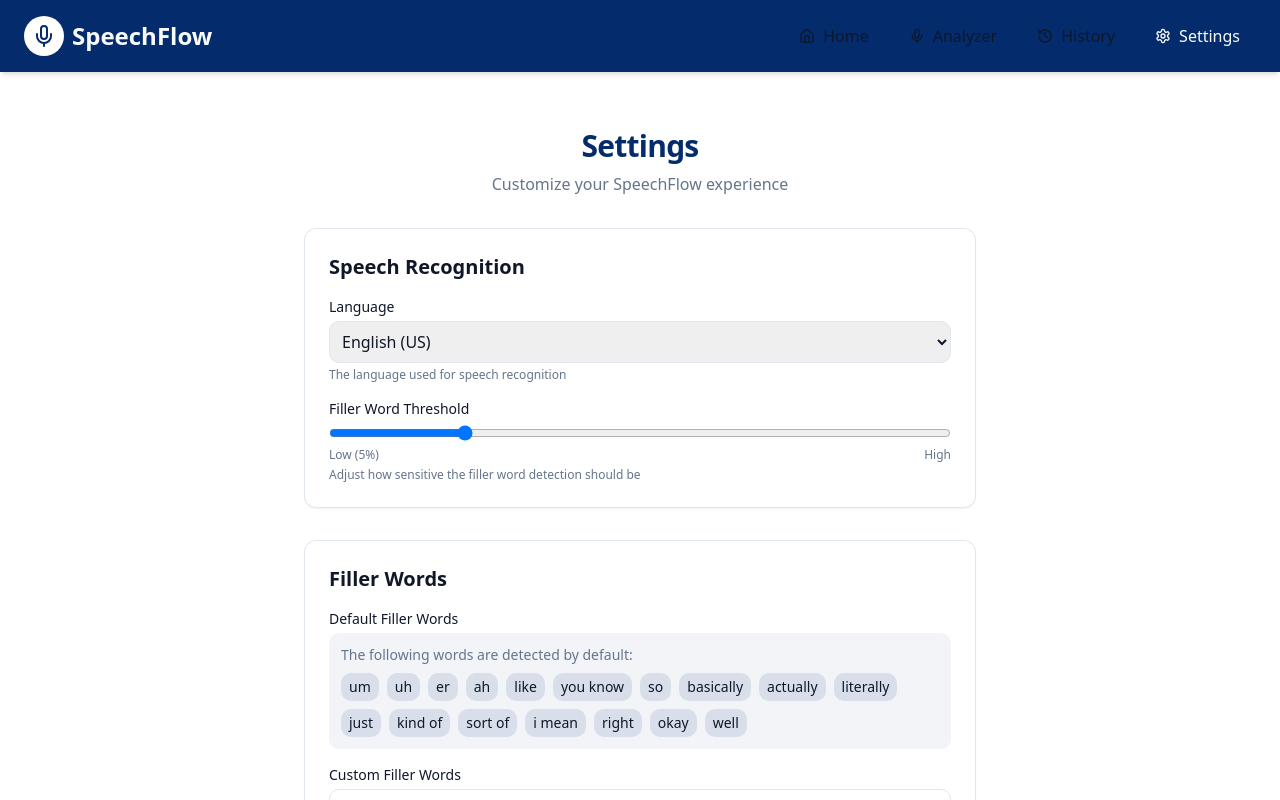
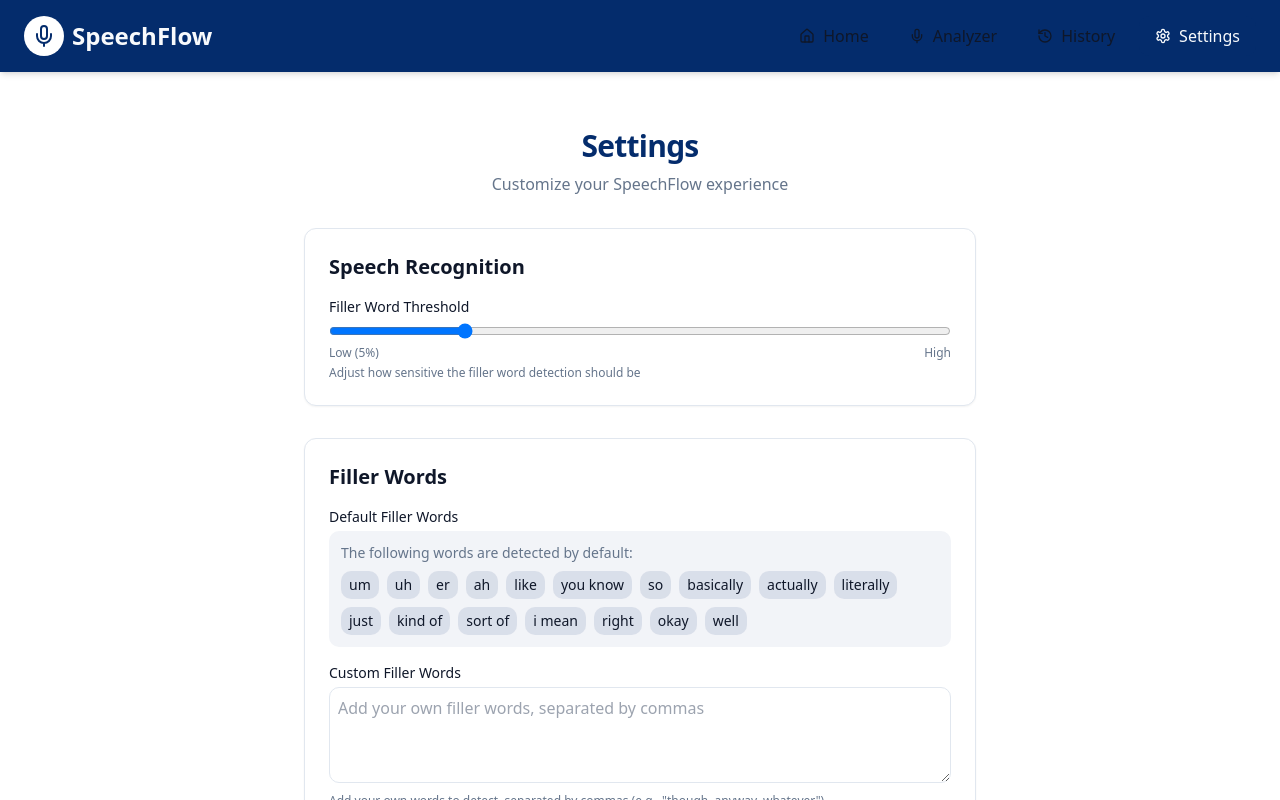
Before and after one commit to shreyanair7/speechfloww, a React (Vite) app: page /settings in a window 1280 px wide. Shown: the top 800 px of the page. Built offline with nearby package versions, Linux system fonts and the light colour scheme.

Commit message:
Simplify settings page
Removed multiple language options from the settings page to simplify the user interface.

```diff
--- a/src/pages/Settings.tsx
+++ b/src/pages/Settings.tsx
@@ -4,7 +4,6 @@ import { useToast } from '@/components/ui/use-toast';
 import { fillerWordsDictionary } from '@/utils/speechUtils';
 
 const Settings = () => {
-  const [language, setLanguage] = useState('en-US');
   const [threshold, setThreshold] = useState(0.05);
   const [customFillerWords, setCustomFillerWords] = useState('');
   const [darkMode, setDarkMode] = useState(false);
@@ -15,7 +14,6 @@ const Settings = () => {
     const storedSettings = localStorage.getItem('speechFlowSettings');
     if (storedSettings) {
       const settings = JSON.parse(storedSettings);
-      setLanguage(settings.language || 'en-US');
       setThreshold(settings.threshold || 0.05);
       setCustomFillerWords(settings.customFillerWords || '');
       setDarkMode(settings.darkMode || false);
@@ -24,7 +22,6 @@ const Settings = () => {
 
   const saveSettings = () => {
     const settings = {
-      language,
       threshold,
       customFillerWords,
       darkMode
@@ -40,13 +37,11 @@ const Settings = () => {
 
   const resetSettings = () => {
     const defaultSettings = {
-      language: 'en-US',
       threshold: 0.05,
       customFillerWords: '',
       darkMode: false
     };
 
-    setLanguage(defaultSettings.language);
     setThreshold(defaultSettings.threshold);
     setCustomFillerWords(defaultSettings.customFillerWords);
     setDarkMode(defaultSettings.darkMode);
@@ -72,25 +67,6 @@ const Settings = () => {
         <div className="speechflow-card p-6">
           <h2 className="text-xl font-semibold mb-4">Speech Recognition</h2>
 
-          <div className="space-y-4">
-            <div>
-              <label className="block text-sm font-medium mb-1">Language</label>
-              <select
-                value={language}
-                onChange={(e) => setLanguage(e.target.value)}
-                className="w-full p-2 border rounded-md"
-              >
-                <option value="en-US">English (US)</option>
-                <option value="en-GB">English (UK)</option>
-                <option value="es-ES">Spanish</option>
-                <option value="fr-FR">French</option>
-                <option value="de-DE">German</option>
-              </select>
-              <p className="text-xs text-muted-foreground mt-1">
-                The language used for speech recognition
-              </p>
-            </div>
-
           <div>
             <label className="block text-sm font-medium mb-1">Filler Word Threshold</label>
             <input
@@ -109,7 +85,6 @@ const Settings = () => {
             <p className="text-xs text-muted-foreground mt-1">
               Adjust how sensitive the filler word detection should be
             </p>
-            </div>
           </div>
         </div>
 
```
Lines whose indentation alone changed are shown as unchanged.
